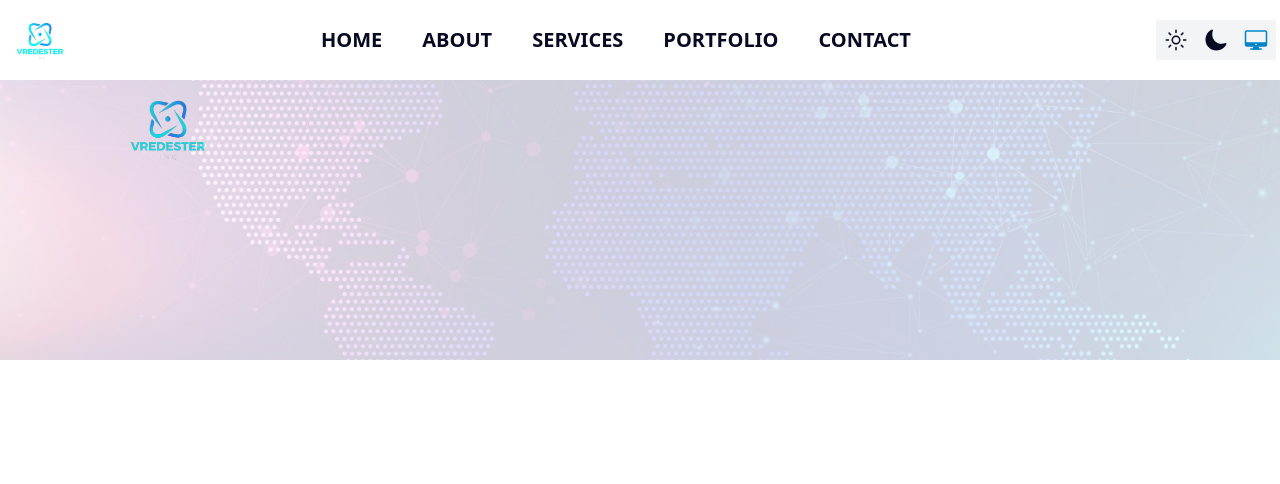
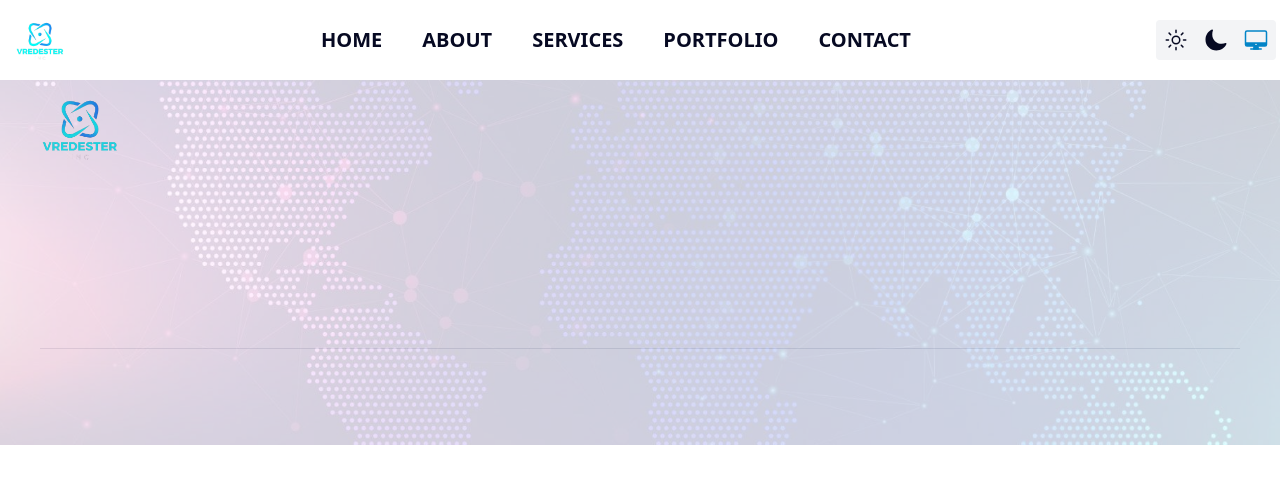
Before and after one commit to PeaceOloruntoba/Vredester, a React (Create React App) app in the folder vredester/: page /contact in a window 1280 px wide. Shown: the top 484 px of the page. Built offline with nearby package versions, Linux system fonts and the light colour scheme.

Commit message:
Update Footer.jsx

```diff
--- a/vredester/src/components/Footer.jsx
+++ b/vredester/src/components/Footer.jsx
@@ -7,20 +7,21 @@ export default function Footer() {
   return (
     <div className='relative text-white'>
         <img src={pattern} alt="" className='absolute inset-0 object-cover w-full h-full' />
-  <div className='inset-0 bg-white dark:bg-[#060922] opacity-80 grid md:grid-cols-2 lg:grid-cols-5 justify-center gap-8 px-32 py-10'>
-        <div className="flex flex-col col-span-2">
+  <div className='inset-0 bg-white dark:bg-[#060922] opacity-80 p-10 gap-8 grid'>
+    <div className=' grid md:grid-cols-2 lg:grid-cols-5 justify-center gap-4'>
+        <div className="flex flex-col lg:col-span-2">
           <img src={logo} alt="" className='w-32 -ml-6' />
           <span>Lorem ipsum dolor, sit amet consectetur adipisicing elit. Voluptatibus facere modi possimus dignissimos, aliquam nobis eaque? Voluptatem magnam quisquam rem.</span>
         </div>
         <div className="flex flex-col font-semibold gap-5">
-          <span className='text-3xl font-bold'>Useful Links</span>
+          <span className='text-2xl font-bold'>Useful Links</span>
           <a href="/" className='flex gap-3 items-center cursor-pointer'><HiArrowSmRight /> X Twitter</a>
           <a href="/" className='flex gap-3 items-center cursor-pointer'><HiArrowSmRight /> Instagram</a>
           <a href="/" className='flex gap-3 items-center cursor-pointer'><HiArrowSmRight /> LinkedIn</a>
           <a href="/" className='flex gap-3 items-center cursor-pointer'><HiArrowSmRight /> Facebook</a>
         </div>
         <div className="flex flex-col font-semibold gap-5">
-          <span className='text-3xl font-bold'>Navigation</span>
+          <span className='text-2xl font-bold'>Navigation</span>
           <a href="/" className='flex gap-3 items-center cursor-pointer'>Home</a>
           <a href="/" className='flex gap-3 items-center cursor-pointer'>About</a>
           <a href="/" className='flex gap-3 items-center cursor-pointer'>Services</a>
@@ -28,11 +29,17 @@ export default function Footer() {
           <a href="/" className='flex gap-3 items-center cursor-pointer'>Contact</a>
         </div>
         <div className="flex flex-col font-semibold gap-5">
-          <span className='text-3xl font-bold'>Contact Information</span>
+          <span className='text-2xl font-bold'>Contact Information</span>
           <a href="mailto:vredester@vredester.com">vredester@vredester.com</a>
           <a href="/">1, xyz st, abc city, Lagos, Nigeria</a>
           <a href="tel:+2348166846226">+2348166846226</a>
         </div>
+    </div>
+    <hr/>
+      <div className="flex items-center justify-between">
+        <span>Copyright 2024 Created by: <a href="/">PeaceCodes</a></span>
+        <span><a href="/">Privacy Policy.</a></span>
+      </div>
       </div>
     </div>
   )
```
